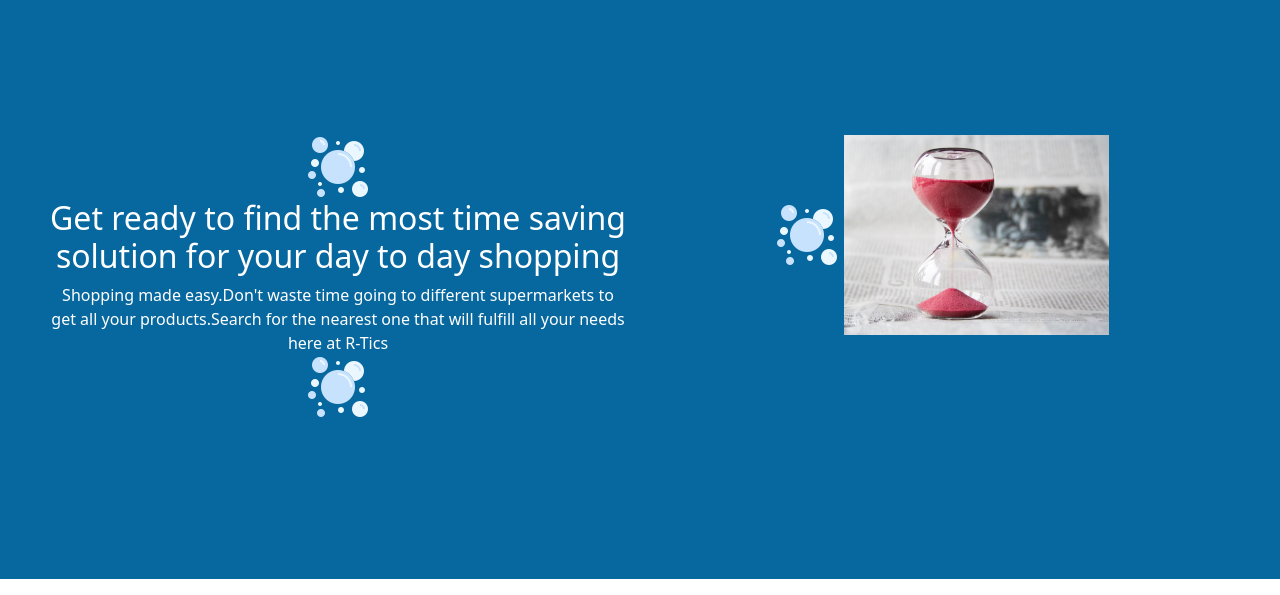
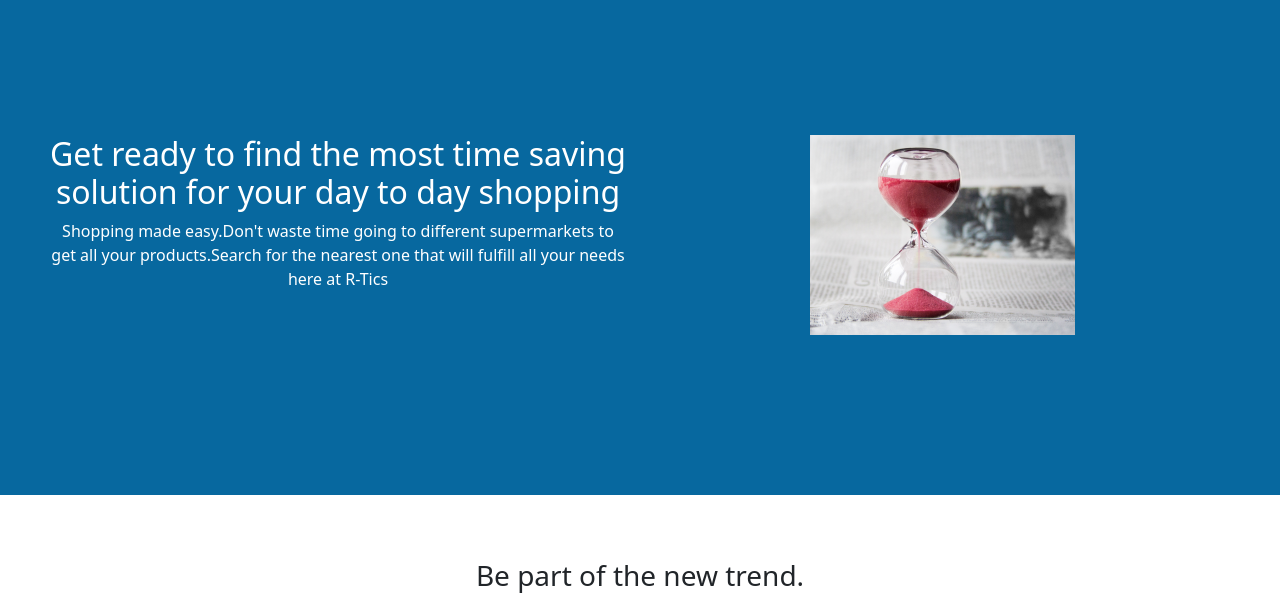
Before and after one commit to AmalJAlappat/R-tics-initial, a plain HTML site: page index.html in a window 1280 px wide. Shown: the part 900-1495 px from the top of the page. Drawn offline with nearby package versions, Linux system fonts and the light colour scheme.

Commit message:
Removed bubble

```diff
--- a/css/styles.css
+++ b/css/styles.css
@@ -83,5 +83,4 @@ footer {
 }
 .Copyright{
   color: grey;
-  pa
 }
--- a/index.html
+++ b/index.html
@@ -93,13 +93,10 @@
   <section id="details">
     <div class="row">
       <div class="col-lg-6">
-        <img class="bubble bubble1" src="./images/clean.png" alt="">
         <h2>Get ready to find the most time saving solution for your day to day shopping</h2>
         <p>Shopping made easy.Don't waste time going to different supermarkets to get all your products.Search for the nearest one that will fulfill all your needs here at R-Tics</p>
-        <img class="bubble bubble2" src="./images/clean.png" alt="">
       </div>
       <div class="col-lg-6">
-        <img class="bubble bubble3" src="./images/clean.png" alt="">
         <img src="./images/time.png" alt="">
       </div>
     </div>
```
